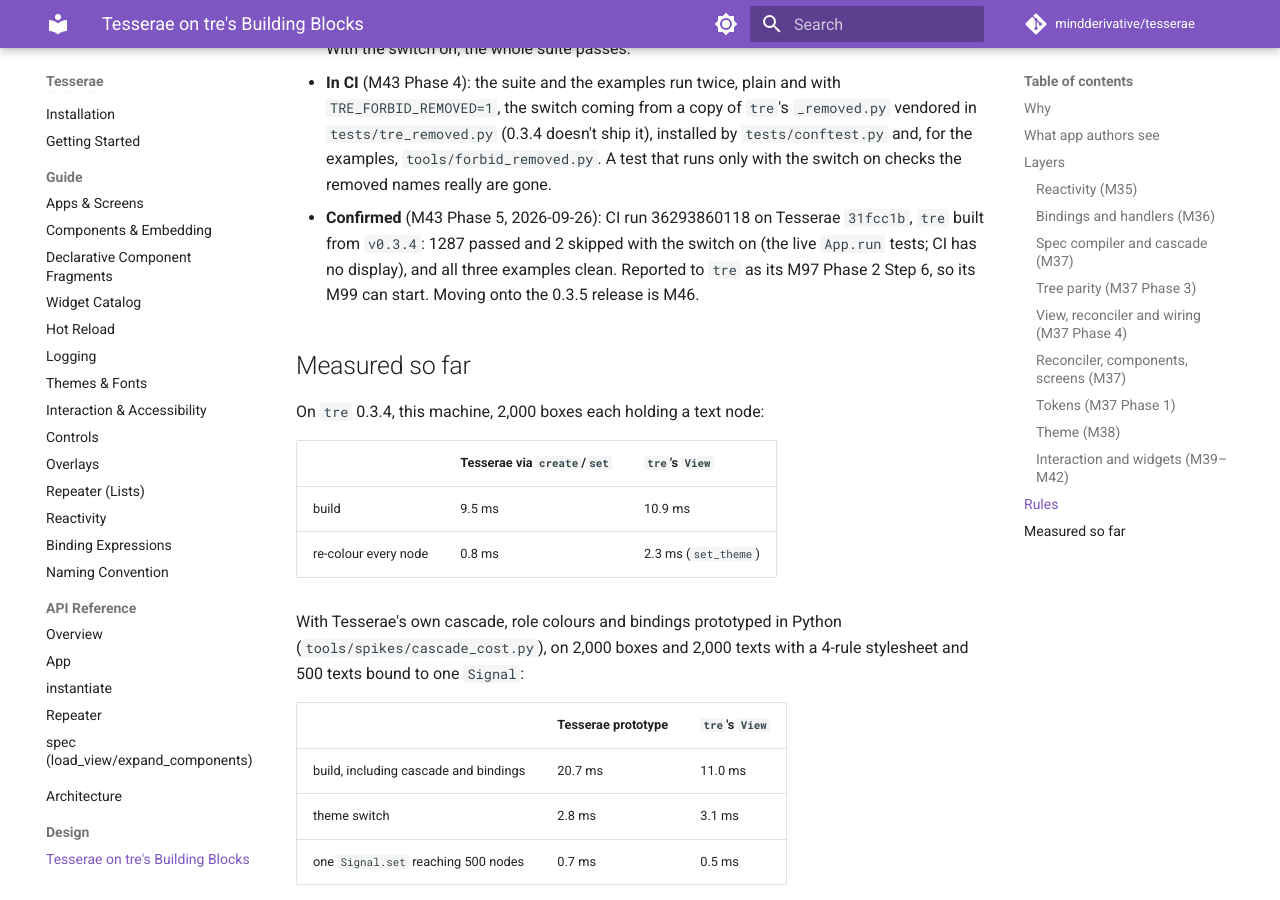
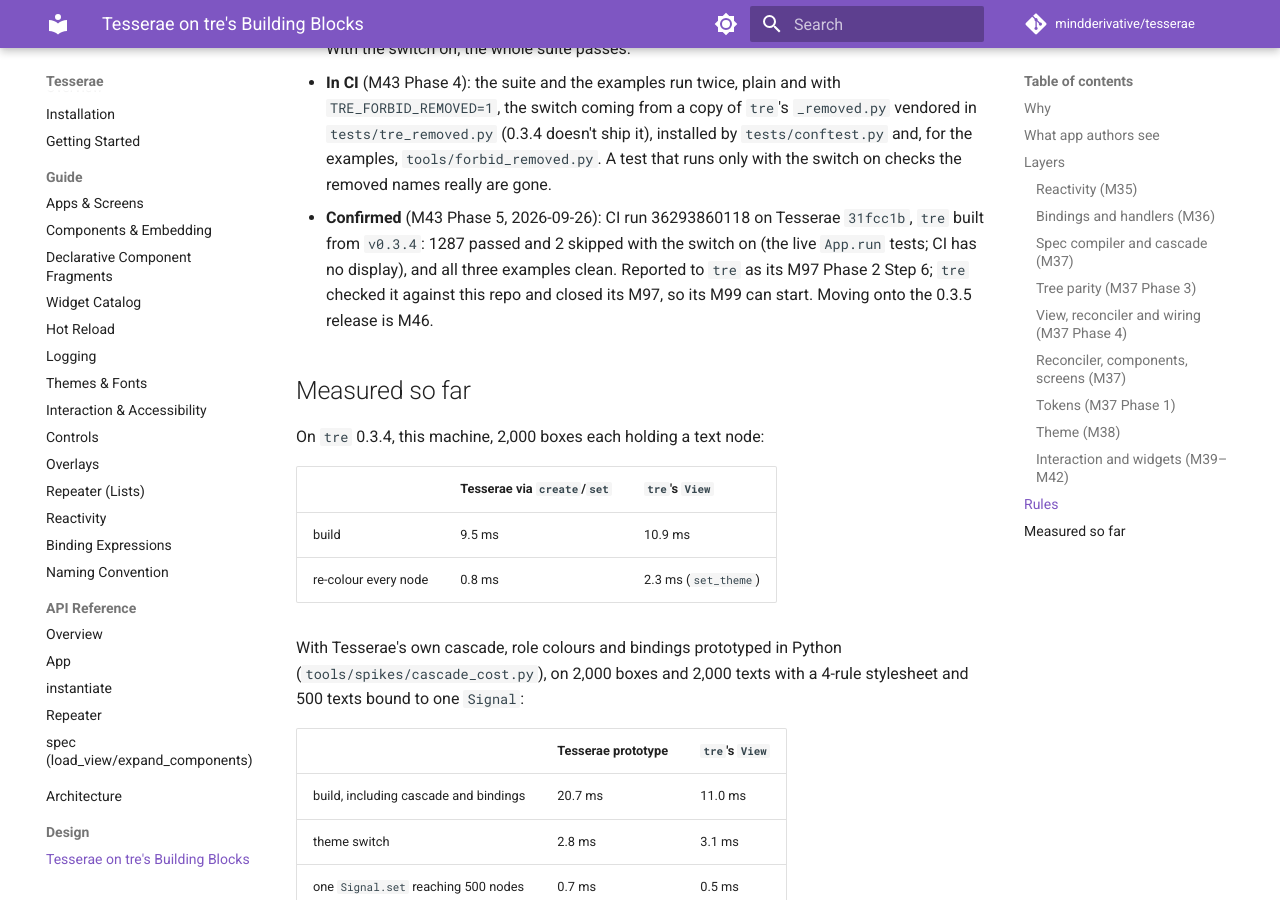
Before and after one commit to mindderivative/tesserae, an MkDocs documentation site: the page built from docs/design/building-blocks.md, in a window 1280 px wide and 900 px high, scrolled down 6571 px. Built offline with MkDocs 1.6.1 and Material for MkDocs 9.7.7, drawn with Linux system fonts in a browser that asks for light colours; comment, search, counter and statistics services are not loaded.

Commit message:
Record tre's reply: M97 complete on tre's side
tre verified the M43 confirmation against this repo and closed its M97
(c348333); M99 is unblocked there. An updated _removed.py (or a note)
comes before 0.3.5 if M100's renames go further, so the gate can be
rerun.

Co-Authored-By: Claude Opus 5.5 <noreply@anthropic.com>

```diff
--- a/docs/design/building-blocks.md
+++ b/docs/design/building-blocks.md
@@ -289,8 +289,8 @@ graph and docking (P7).
   Tesserae `31fcc1b`, `tre` built from `v0.3.4`: 1287 passed and 2
   skipped with the switch on (the live `App.run` tests; CI has no
   display), and all three examples clean. Reported to `tre` as its M97
-  Phase 2 Step 6, so its M99 can start. Moving onto the 0.3.5 release is
-  M46.
+  Phase 2 Step 6; `tre` checked it against this repo and closed its M97,
+  so its M99 can start. Moving onto the 0.3.5 release is M46.
 
 ## Measured so far
 
```
Also changed, not shown: BUILD_TRACKER.md (+3 -3 lines), LOG.md (+10 -0 lines).
